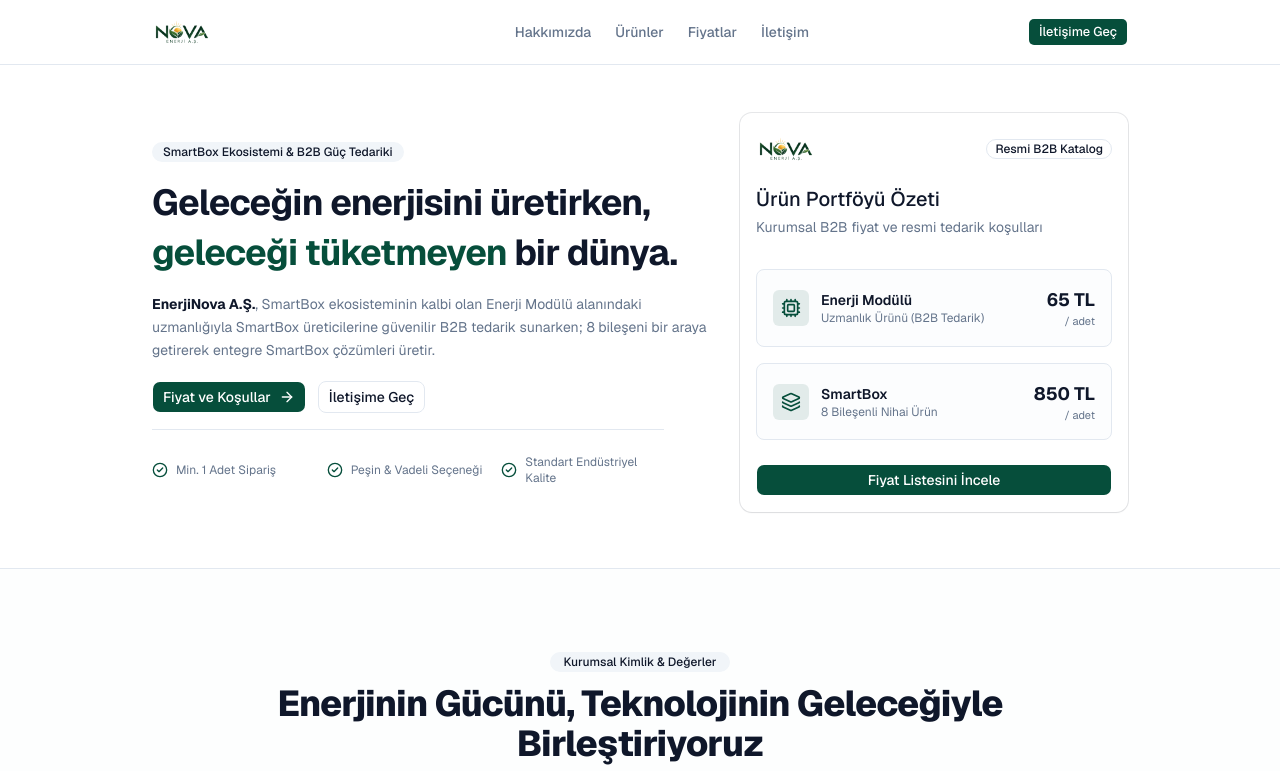
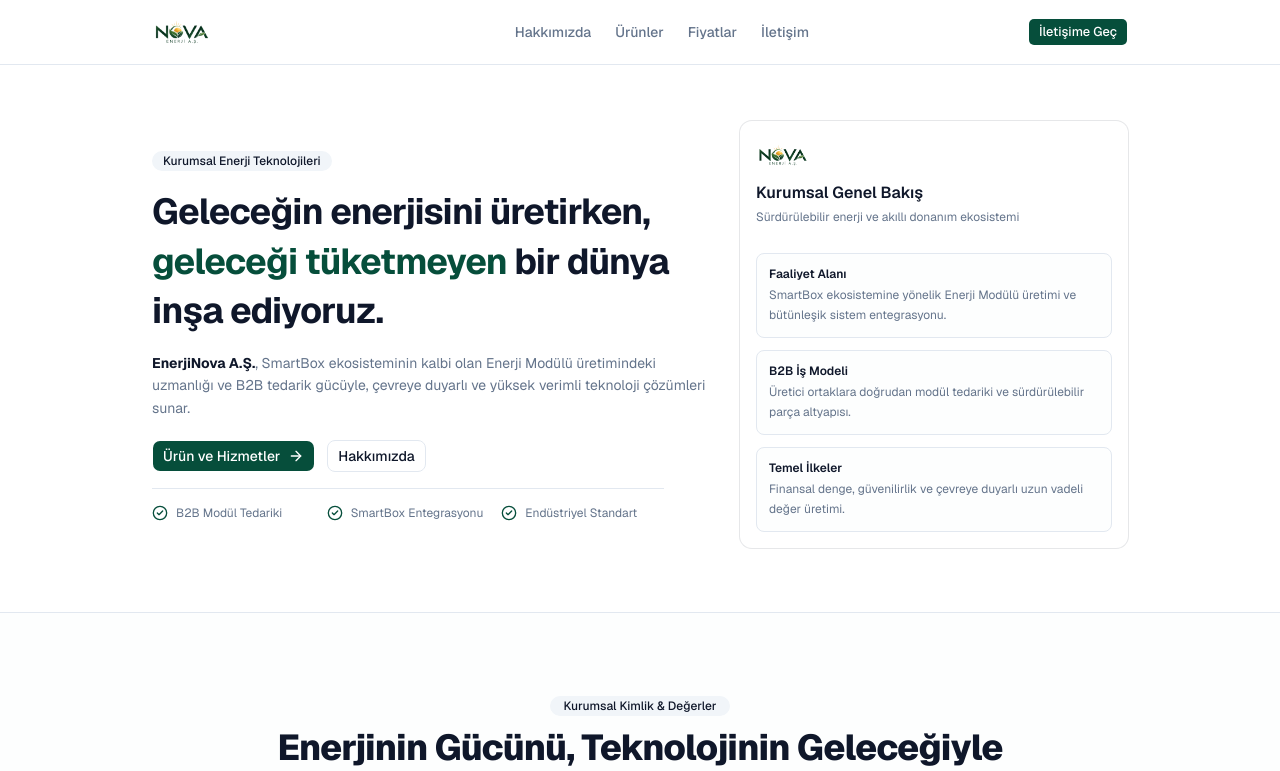
Before and after one commit to senaclkr/enerjinova, a Next.js app: page / in a window 1280 px wide. Shown: the top 771 px of the page. Built offline with nearby package versions, Linux system fonts and the light colour scheme.

Commit message:
feat: replace product price summary with clean corporate overview in hero

```diff
--- a/src/components/Hero.tsx
+++ b/src/components/Hero.tsx
@@ -2,7 +2,7 @@
 
 import React from "react";
 import Image from "next/image";
-import { ArrowRight, CheckCircle2, Cpu, Layers } from "lucide-react";
+import { ArrowRight, CheckCircle2 } from "lucide-react";
 import { Button } from "@/components/ui/button";
 import { Badge } from "@/components/ui/badge";
 import {
@@ -11,144 +11,112 @@ import {
   CardTitle,
   CardDescription,
   CardContent,
-  CardFooter,
 } from "@/components/ui/card";
 
 export function Hero() {
   return (
-    <section className="relative pt-8 pb-12 md:pt-12 md:pb-14 border-b border-border bg-background">
+    <section className="relative pt-10 pb-12 md:pt-14 md:pb-16 border-b border-border bg-background">
       <div className="max-w-5xl mx-auto px-4 sm:px-6">
         <div className="grid lg:grid-cols-12 gap-8 items-center">
           {/* Left: Text & Actions */}
           <div className="lg:col-span-7 space-y-4 text-center lg:text-left animate-fade-in">
             <div className="inline-flex items-center gap-2">
-              <Badge variant="secondary" className="px-2.5 py-0.5 text-xs">
-                SmartBox Ekosistemi & B2B Güç Tedariki
+              <Badge variant="secondary" className="px-2.5 py-0.5 text-xs font-medium">
+                Kurumsal Enerji Teknolojileri
               </Badge>
             </div>
 
             <h1 className="text-2xl sm:text-3xl lg:text-4xl font-bold tracking-tight text-foreground leading-snug">
               Geleceğin enerjisini üretirken,{" "}
-              <span className="text-primary">geleceği tüketmeyen</span> bir dünya.
+              <span className="text-primary">geleceği tüketmeyen</span> bir dünya inşa ediyoruz.
             </h1>
 
             <p className="text-sm text-muted-foreground max-w-xl mx-auto lg:mx-0 leading-relaxed">
               <strong className="text-foreground">EnerjiNova A.Ş.</strong>,
-              SmartBox ekosisteminin kalbi olan Enerji Modülü alanındaki
-              uzmanlığıyla SmartBox üreticilerine güvenilir B2B tedarik sunarken;
-              8 bileşeni bir araya getirerek entegre SmartBox çözümleri üretir.
+              SmartBox ekosisteminin kalbi olan Enerji Modülü üretimindeki uzmanlığı
+              ve B2B tedarik gücüyle, çevreye duyarlı ve yüksek verimli teknoloji çözümleri sunar.
             </p>
 
             <div className="pt-1 flex flex-col sm:flex-row items-center justify-center lg:justify-start gap-3">
-              <a href="#fiyat-listesi" className="w-full sm:w-auto">
+              <a href="#urunler" className="w-full sm:w-auto">
                 <Button className="w-full sm:w-auto gap-2">
-                  <span>Fiyat ve Koşullar</span>
+                  <span>Ürün ve Hizmetler</span>
                   <ArrowRight className="w-4 h-4" />
                 </Button>
               </a>
 
-              <a href="#iletisim" className="w-full sm:w-auto">
+              <a href="#hakkimizda" className="w-full sm:w-auto">
                 <Button variant="outline" className="w-full sm:w-auto">
-                  İletişime Geç
+                  Hakkımızda
                 </Button>
               </a>
             </div>
 
-            {/* Quick Metrics */}
-            <div className="pt-6 grid grid-cols-2 sm:grid-cols-3 gap-3 border-t border-border max-w-lg mx-auto lg:mx-0">
+            {/* Quick Corporate Highlights */}
+            <div className="pt-4 grid grid-cols-2 sm:grid-cols-3 gap-3 border-t border-border max-w-lg mx-auto lg:mx-0">
               <div className="flex items-center gap-2 text-xs text-muted-foreground">
                 <CheckCircle2 className="w-4 h-4 text-primary shrink-0" />
-                <span>Min. 1 Adet Sipariş</span>
+                <span>B2B Modül Tedariki</span>
               </div>
               <div className="flex items-center gap-2 text-xs text-muted-foreground">
                 <CheckCircle2 className="w-4 h-4 text-primary shrink-0" />
-                <span>Peşin & Vadeli Seçeneği</span>
+                <span>SmartBox Entegrasyonu</span>
               </div>
               <div className="flex items-center gap-2 text-xs text-muted-foreground col-span-2 sm:col-span-1">
                 <CheckCircle2 className="w-4 h-4 text-primary shrink-0" />
-                <span>Standart Endüstriyel Kalite</span>
+                <span>Endüstriyel Standart</span>
               </div>
             </div>
           </div>
 
-          {/* Right: Pure shadcn Card */}
+          {/* Right: Clean Corporate Overview Card */}
           <div className="lg:col-span-5 animate-fade-in">
-            <Card className="shadow-xs card-hover-effect">
-              <CardHeader className="pb-4">
-                <div className="flex items-center justify-between">
-                  <div className="relative h-10 w-32">
+            <Card className="card-hover-effect">
+              <CardHeader className="pb-3">
+                <div className="relative h-9 w-32 mb-1">
                   <Image
                     src="/logo.png"
-                      alt="EnerjiNova Logo"
+                    alt="EnerjiNova A.Ş."
                     fill
                     className="object-contain object-left"
                   />
                 </div>
-                  <Badge variant="outline">Resmi B2B Katalog</Badge>
-                </div>
-                <CardTitle className="text-xl mt-3">
-                  Ürün Portföyü Özeti
+                <CardTitle className="text-base font-semibold">
+                  Kurumsal Genel Bakış
                 </CardTitle>
-                <CardDescription>
-                  Kurumsal B2B fiyat ve resmi tedarik koşulları
+                <CardDescription className="text-xs">
+                  Sürdürülebilir enerji ve akıllı donanım ekosistemi
                 </CardDescription>
               </CardHeader>
 
-              <CardContent className="space-y-4">
-                {/* Enerji Modülü Row */}
-                <div className="p-4 rounded-lg border border-border bg-muted/40 flex items-center justify-between">
-                  <div className="flex items-center gap-3">
-                    <div className="p-2 rounded-md bg-primary/10 text-primary">
-                      <Cpu className="w-5 h-5" />
+              <CardContent className="space-y-3 pt-0">
+                <div className="p-3 rounded-lg border border-border bg-muted/30 space-y-1">
+                  <div className="text-xs font-semibold text-foreground">
+                    Faaliyet Alanı
                   </div>
-                    <div>
-                      <div className="font-semibold text-sm text-foreground">
-                        Enerji Modülü
-                      </div>
-                      <div className="text-xs text-muted-foreground">
-                        Uzmanlık Ürünü (B2B Tedarik)
-                      </div>
-                    </div>
-                  </div>
-                  <div className="text-right">
-                    <div className="text-lg font-bold text-foreground">
-                      65 TL
-                    </div>
-                    <div className="text-[11px] text-muted-foreground">/ adet</div>
+                  <div className="text-xs text-muted-foreground leading-relaxed">
+                    SmartBox ekosistemine yönelik Enerji Modülü üretimi ve bütünleşik sistem entegrasyonu.
                   </div>
                 </div>
 
-                {/* SmartBox Row */}
-                <div className="p-4 rounded-lg border border-border bg-muted/40 flex items-center justify-between">
-                  <div className="flex items-center gap-3">
-                    <div className="p-2 rounded-md bg-primary/10 text-primary">
-                      <Layers className="w-5 h-5" />
+                <div className="p-3 rounded-lg border border-border bg-muted/30 space-y-1">
+                  <div className="text-xs font-semibold text-foreground">
+                    B2B İş Modeli
                   </div>
-                    <div>
-                      <div className="font-semibold text-sm text-foreground">
-                        SmartBox
-                      </div>
-                      <div className="text-xs text-muted-foreground">
-                        8 Bileşenli Nihai Ürün
+                  <div className="text-xs text-muted-foreground leading-relaxed">
+                    Üretici ortaklara doğrudan modül tedariki ve sürdürülebilir parça altyapısı.
                   </div>
                 </div>
+
+                <div className="p-3 rounded-lg border border-border bg-muted/30 space-y-1">
+                  <div className="text-xs font-semibold text-foreground">
+                    Temel İlkeler
                   </div>
-                  <div className="text-right">
-                    <div className="text-lg font-bold text-foreground">
-                      850 TL
-                    </div>
-                    <div className="text-[11px] text-muted-foreground">/ adet</div>
+                  <div className="text-xs text-muted-foreground leading-relaxed">
+                    Finansal denge, güvenilirlik ve çevreye duyarlı uzun vadeli değer üretimi.
                   </div>
                 </div>
               </CardContent>
-
-              <CardFooter className="pt-2 flex flex-col gap-2">
-                <a href="#fiyat-listesi" className="w-full">
-                  <Button variant="default" className="w-full">
-                    Fiyat Listesini İncele
-                  </Button>
-                </a>
-              </CardFooter>
             </Card>
           </div>
         </div>
```
Lines whose indentation alone changed are shown as unchanged.
